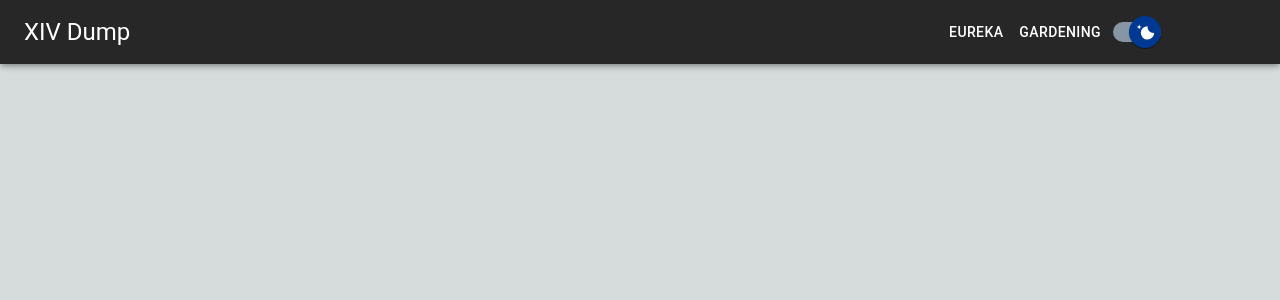
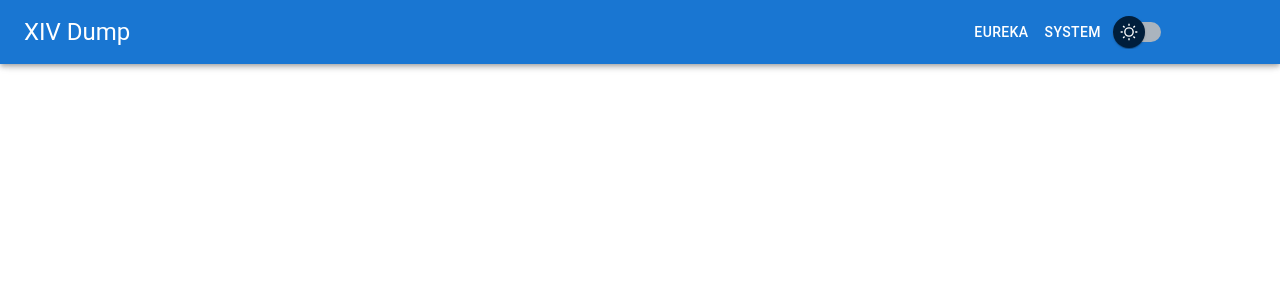
Before and after one commit to itsenoti/xivproject, a Next.js app in the folder xiv/: page /Navigation in a window 1280 px wide. Shown: the top 300 px of the page. Built offline with nearby package versions, Linux system fonts and the light colour scheme.

Commit message:
Fixed theme switcher

```diff
--- a/xiv/components/title.js
+++ b/xiv/components/title.js
@@ -3,7 +3,7 @@ import { Typography } from "@mui/material";
 function Title(props) {
   return (
     <>
-      <Typography variant="h5">{props.text}</Typography>
+      <Typography variant="h6">{props.text}</Typography>
       <hr />
     </>
   );
--- a/xiv/package.json
+++ b/xiv/package.json
@@ -12,14 +12,18 @@
     "@emotion/react": "^11.10.5",
     "@emotion/styled": "^11.10.5",
     "@fontsource/roboto": "^4.5.8",
+    "@js-smart/react-cookie-service": "^2.1.7",
     "@mui/icons-material": "^5.11.0",
     "@mui/material": "^5.11.2",
     "@mui/styled-engine-sc": "^5.11.0",
     "@next/font": "13.1.1",
     "cookie": "^0.5.0",
+    "cookie-cutter": "^0.2.0",
     "eslint": "8.30.0",
     "eslint-config-next": "^12.0.4",
+    "js-cookie": "^3.0.1",
     "next": "13.1.1",
+    "next-themes": "^0.2.1",
     "react": "18.2.0",
     "react-cookie": "^4.1.1",
     "react-dom": "18.2.0",
--- a/xiv/pages/Navigation.js
+++ b/xiv/pages/Navigation.js
@@ -12,8 +12,9 @@ import {
   Typography,
 } from "@mui/material";
 import { styled } from "@mui/material/styles";
-import React, { useContext, useState } from "react";
-import { ThemeContext } from "../contexts/themeContext";
+import { useTheme } from "next-themes";
+import React, { useEffect, useState } from "react";
+import { Theme } from "../public/globals";
 
 const MaterialUISwitch = styled(Switch)(({ theme }) => ({
   width: 62,
@@ -64,7 +65,10 @@ const MaterialUISwitch = styled(Switch)(({ theme }) => ({
 
 function Navigation() {
   /* Set theme to Dark Mode */
-  const { isDarkMode, setDarkMode } = useContext(ThemeContext);
+  const { theme, setTheme } = useTheme();
+
+  const [mounted, setMounted] = useState(false);
+
   /* Set menu drawer to close */
   const [isDrawerOpen, setDrawerState] = useState({
     top: false,
@@ -72,6 +76,15 @@ function Navigation() {
     bottom: false,
     right: false,
   });
+
+  // useEffect only runs on the client, so now we can safely show the UI
+  useEffect(() => {
+    setMounted(true);
+  }, []);
+
+  if (!mounted) {
+    return null;
+  }
 
   const toggleDrawer = (anchor, open) => (event) => {
     if (event && event.type === "keydown" && (event.key === "Tab" || event.key === "Shift")) {
@@ -81,6 +94,7 @@ function Navigation() {
     setDrawerState({ ...isDrawerOpen, [anchor]: open });
   };
 
+  // These are the items inside the hamburger menu
   const list = (anchor) => (
     <Box
       sx={{ width: anchor === "top" || anchor === "bottom" ? "auto" : 250 }}
@@ -93,14 +107,19 @@ function Navigation() {
           <Button color="inherit">Eureka</Button>
         </ListItem>
         <ListItem key="Gardening">
-          <Button color="inherit">Gardening</Button>
+          <Button color="inherit">Island Sanctuary</Button>
         </ListItem>
         <ListItem key="ThemeSwitcher">
           {/* Theme Switcher */}
           <FormControlLabel
-            control={<MaterialUISwitch sx={{ m: 1 }} defaultChecked />}
+            control={
+              <MaterialUISwitch
+                sx={{ m: 1 }}
+                defaultChecked={theme === "dark" ? Theme.DARK : Theme.LIGHT}
+              />
+            }
             onChange={() => {
-              setDarkMode(!isDarkMode);
+              theme === "light" ? setTheme("dark") : setTheme("light");
             }}
           />
         </ListItem>
@@ -119,12 +138,17 @@ function Navigation() {
           {/* Right side menu */}
           <Box sx={{ display: { xs: "none", md: "block" } }}>
             <Button color="inherit">Eureka</Button>
-            <Button color="inherit">Gardening</Button>
+            <Button color="inherit">{theme}</Button>
             {/* Theme Switcher */}
             <FormControlLabel
-              control={<MaterialUISwitch sx={{ m: 1 }} defaultChecked />}
+              control={
+                <MaterialUISwitch
+                  sx={{ m: 1 }}
+                  defaultChecked={theme === "dark" ? Theme.DARK : Theme.LIGHT}
+                />
+              }
               onChange={() => {
-                setDarkMode(!isDarkMode);
+                theme === "light" ? setTheme("dark") : setTheme("light");
               }}
             />
           </Box>
--- a/xiv/pages/_app.js
+++ b/xiv/pages/_app.js
@@ -1,31 +1,11 @@
-import { Paper } from "@mui/material";
-import { createTheme, ThemeProvider } from "@mui/material/styles";
-import { useState } from "react";
-import { ThemeContext } from "../contexts/themeContext";
+import { ThemeProvider } from "next-themes";
 
-import "../styles/globals.css";
-
-const darkTheme = createTheme({
-  palette: {
-    mode: "dark",
-  },
-});
-
-const lightTheme = createTheme({
-  palette: {
-    mode: "light",
-  },
-});
+// import "../styles/globals.css";
 
 export default function App({ Component, pageProps }) {
-  const [isDarkMode, setDarkMode] = useState(true);
   return (
-    <ThemeContext.Provider value={{ isDarkMode, setDarkMode }}>
-      <ThemeProvider theme={isDarkMode ? darkTheme : lightTheme}>
-        <Paper>
-          <Component {...pageProps} />
-        </Paper>
-      </ThemeProvider>
-    </ThemeContext.Provider>
+    <ThemeProvider>
+      <Component {...pageProps} />
+    </ThemeProvider>
   );
 }
--- /dev/null
+++ b/xiv/public/globals.js
@@ -0,0 +1,4 @@
+export const Theme = {
+  LIGHT: 0,
+  DARK: 1,
+};
--- a/xiv/styles/globals.css
+++ b/xiv/styles/globals.css
@@ -71,6 +71,7 @@
     --card-rgb: 100, 100, 100;
     --card-border-rgb: 200, 200, 200;
   }
+
 }
 
 * {
```
Also changed, not shown: xiv/components/announcements.js (+26 -26 lines), 1 other file (tests, documents, lock files or other folders).
